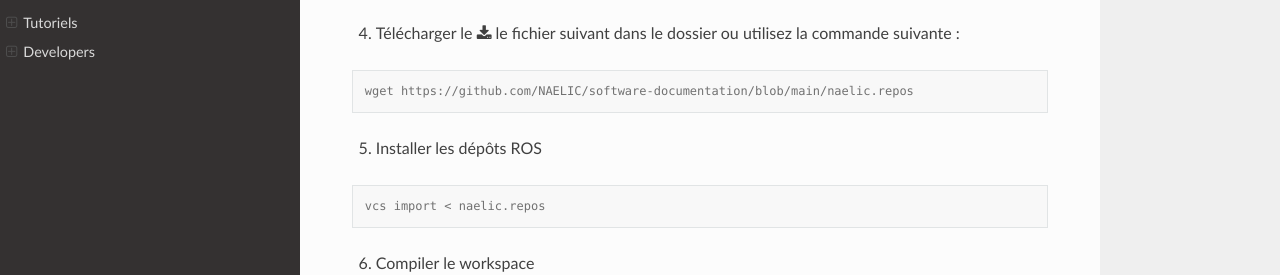
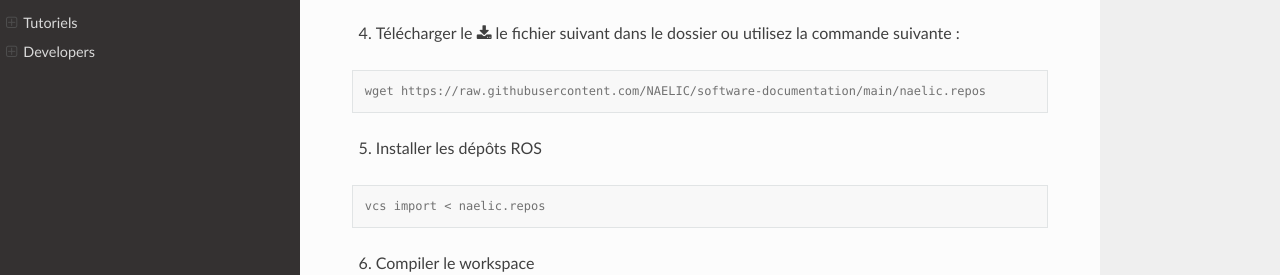
Before and after one commit to NAELIC/software-documentation, a Sphinx documentation site: the page built from source/install/linux.rst, in a window 1280 px wide and 900 px high, scrolled down 1130 px. Shown: the part 320-595 px from the top of the window. Built offline with Sphinx 7.4.7 and the Read the Docs theme 2.0.0, drawn with Linux system fonts in a browser that asks for light colours; some of the changed lines change nothing that is shown.

Commit message:
Fix url broken for wget

```diff
--- a/source/install/linux.rst
+++ b/source/install/linux.rst
@@ -70,7 +70,7 @@ Notre logiciel : ROSTron
 
 .. code-block:: console
 
-    wget https://github.com/NAELIC/software-documentation/blob/main/naelic.repos
+    wget https://raw.githubusercontent.com/NAELIC/software-documentation/main/naelic.repos
 
 
 5. Installer les dépôts ROS
```
